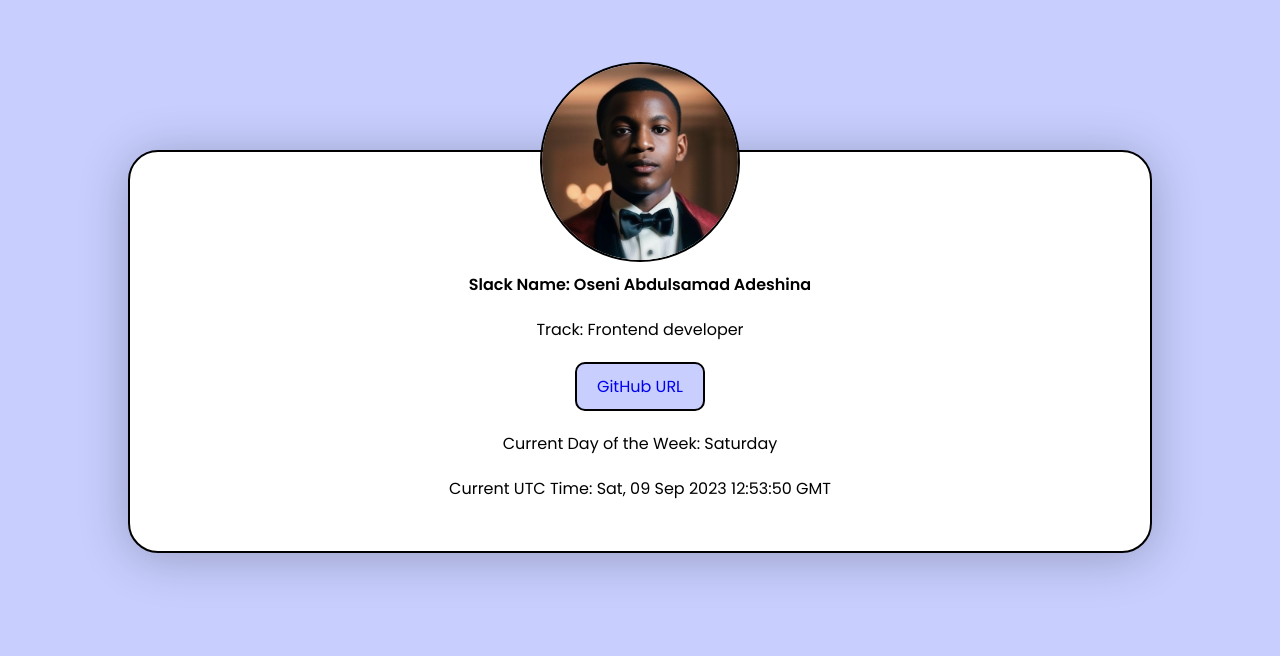
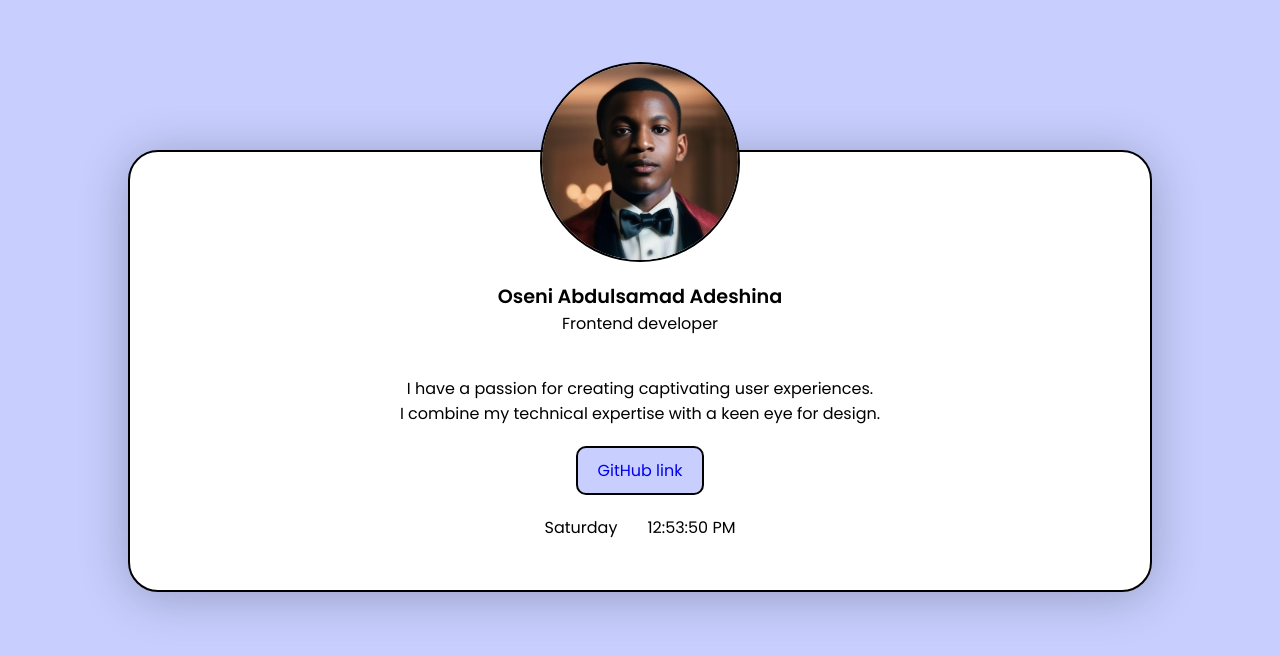
Before and after one commit to 1AmSammi3/HNG-stage-one, a plain HTML site: page index.html in a window 1280 px wide. Drawn offline with Linux system fonts and the light colour scheme.

Commit message:
Fixed all errors. i hope i dont get to push this repo anymore 😐

```diff
--- a/index.html
+++ b/index.html
@@ -11,12 +11,19 @@
 
 <body>
    <div class="container">
-     <img src="pic_1.jpg" data-testid="1_Am_Sammie" alt="1_Am_Sammie">
-        <strong><span data-testid="Oseni Abdulsamad Adeshina">Slack Name: </span></strong>
-        <span data-testid="Frontend developer">Track: </span>
-     <a data-testid="https://github.com/1AmSammi3/HNG-stage-one" href="">GitHub URL</a>
-        <p class="date" data-testid="">Current Day of the Week: </p>
-        <p class="time" data-testid="">Current UTC Time: </p>
+     <img src="pic_1.jpg" data-testid="slackDisplayImage" alt="1_Am_Sammie">
+     <div class="names">
+        <span data-testid="slackUserName">Oseni Abdulsamad Adeshina</span>
+        <span data-testid="">Frontend developer</span>
+     </div>
+     <div>
+        I have a passion for creating captivating user experiences.<br>I combine my technical expertise with a keen eye for design.
+     </div>
+     <a data-testid="githubURL" href="https://github.com/1AmSammi3/HNG-stage-one">GitHub link</a>
+     <div class="dates">
+        <p class="date" data-testid="currentDayOfTheWeek"></p>
+        <p class="time" data-testid="currentUTCTime"></p>
+     </div>
    </div>
  <script src="script.js"></script>
 </body>
--- a/script.js
+++ b/script.js
@@ -1,27 +1,34 @@
-   let dateBox = document.querySelector(".date[data-testid]");
+function updateClock() {
+      let today = new Date();
+      let hour = today.getHours();
+      let mins = today.getMinutes();
+      let secs = today.getSeconds();
+      let p = document.querySelector(".time");
+      let formattedHour = hour;
+      let ampm = 'AM';
 
-   let currentDayOfTheWeek = new Date().toLocaleDateString('en-US', {weekday : 'long'});
+      if (formattedHour >= 12) {
+         ampm = 'PM';
+      }
+      if (formattedHour > 12) {
+         formattedHour = formattedHour - 12;
+      }
+      if (formattedHour === 0) {
+         formattedHour = 12;
+      }
 
-   dateBox.setAttribute('data-testid', currentDayOfTheWeek);
+      const formattedMinutes = String(mins).padStart(2, '0');
+      const formattedSeconds = String(secs).padStart(2, '0');
 
-   function updateTime() {
-      let currentUTCTime = new Date().toUTCString();
-
-      let timeBox = document.querySelector('.time[data-testid]');
-
-      timeBox.setAttribute('data-testid', currentUTCTime);timeBox.setAttribute('data-testid', currentUTCTime);
+      let finalTime = formattedHour + ":" + formattedMinutes + ":" + formattedSeconds + ' ' + ampm;
+      p.innerHTML = finalTime;
    }
 
-   setInterval(updateTime, 1000);
+   setInterval(updateClock, 1000);
 
-   let alter = document.querySelector("img[data-testid]");
 
-   let slackDisplayImage = alter.getAttribute('data-testid');
+   let dateBox = document.querySelector(".date");
 
-   alter.setAttribute('alt', slackDisplayImage);
+   let currentDate = new Date().toLocaleDateString('en-US', { weekday: 'long' });
 
-   let link = document.querySelector("a[data-testid]");
-
-   let githubURL = link.getAttribute('data-testid');
-
-   link.setAttribute('href', githubURL);
+   dateBox.innerHTML = currentDate;
--- a/style.css
+++ b/style.css
@@ -56,9 +56,3 @@ a{
    display: flex;
    gap: 30px;
 }
-p::after{
-   content: attr(data-testid);
-}
-span::after{
-   content: attr(data-testid);
-}
```
